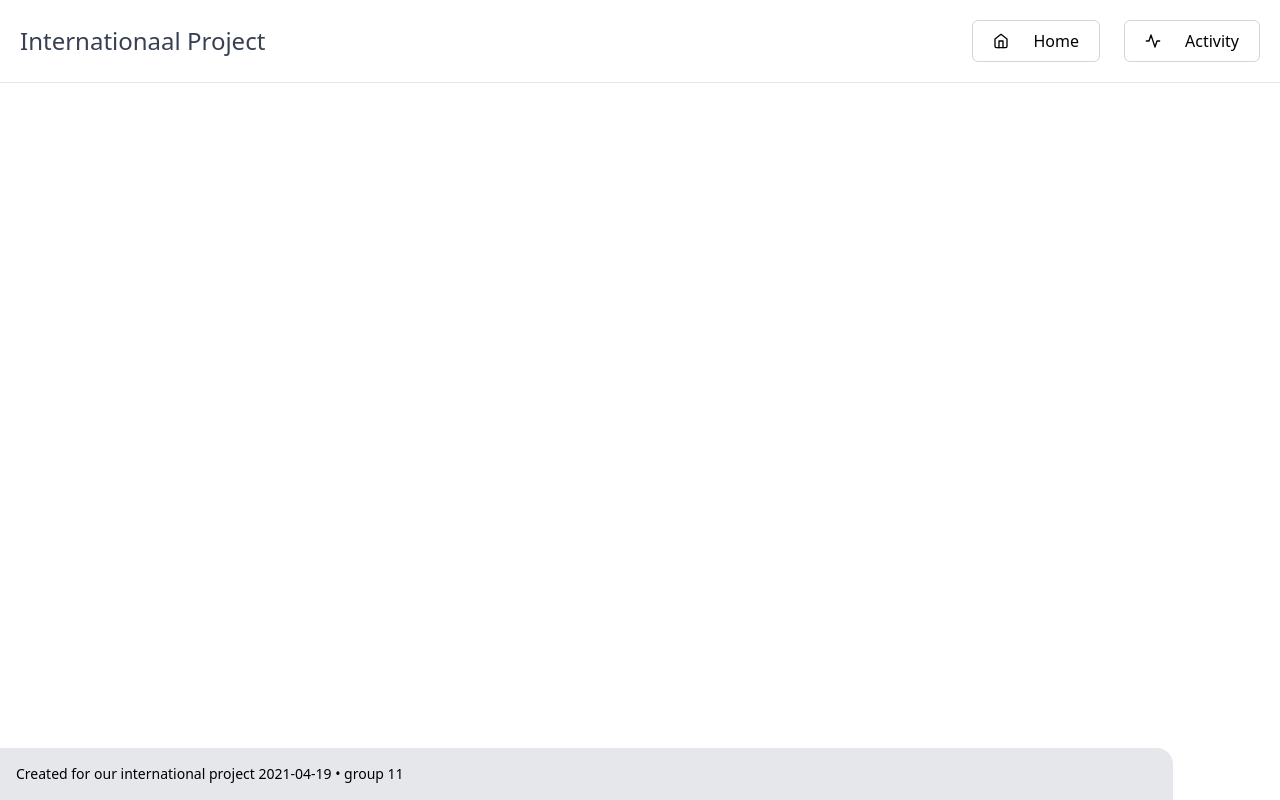
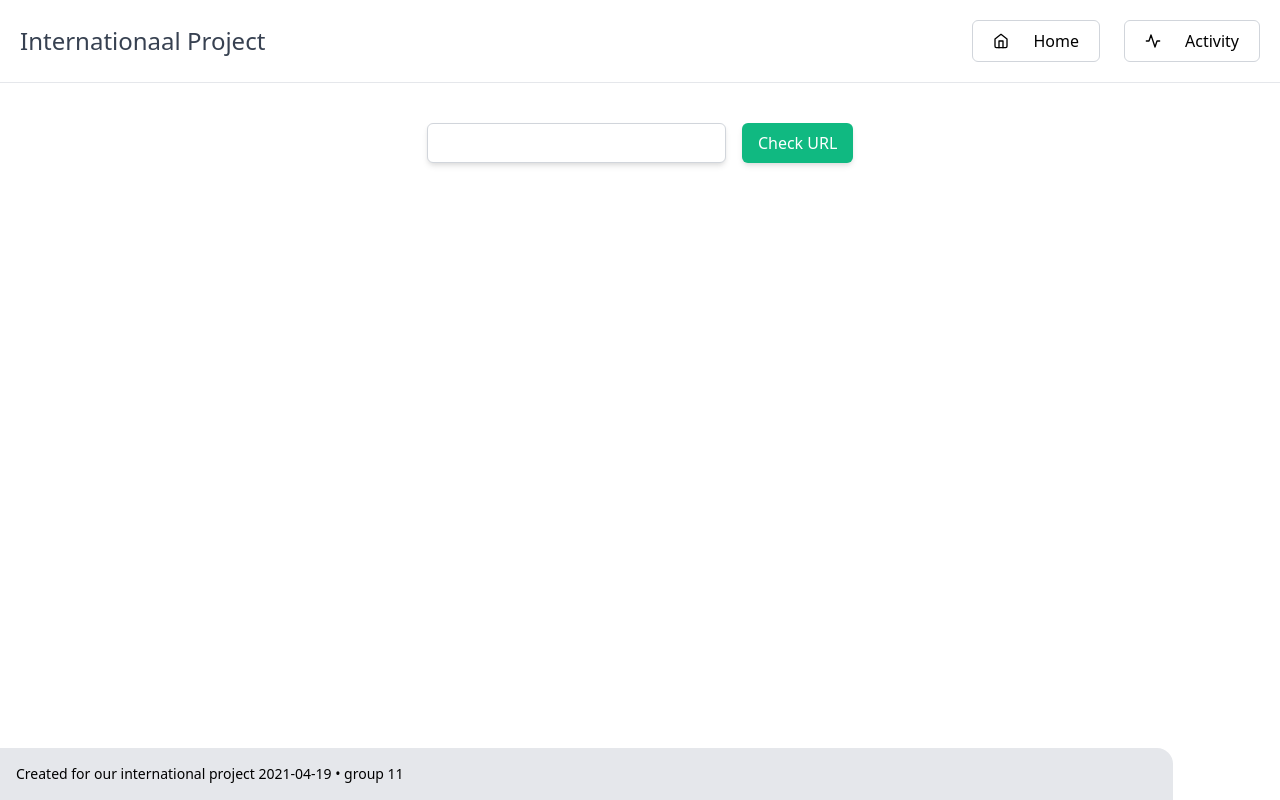
Before and after one commit to laurens-mesure/internationaal_project, a React (Create React App) app: page /activity in a window 1280 px wide. Built offline with nearby package versions, Linux system fonts and the light colour scheme.

Commit message:
Added route to activity

```diff
--- a/src/App.tsx
+++ b/src/App.tsx
@@ -3,6 +3,7 @@ import { BrowserRouter as Router, Switch, Route } from "react-router-dom";
 
 // Views
 import Frontpage from "./Views/Frontpage";
+import Activity from "./Views/Activity";
 
 // Components
 import Nav from "./Components/Nav";
@@ -15,6 +16,7 @@ const App: React.FC = () => {
                 <Nav />
                 <Switch>
                     <Route exact path="/" component={Frontpage} />
+                    <Route exact path="/activity" component={Activity} />
                 </Switch>
                 <Footer />
             </main>
--- /dev/null
+++ b/src/Views/Activity.tsx
@@ -0,0 +1,51 @@
+import React, { FormEvent } from "react";
+
+const Activity: React.FC = () => {
+    return (
+        <section className="mx-auto w-11/12 sm:w-2/3 xl:w-1/3">
+            <form
+                className="flex flex-row mb-6"
+                onSubmit={(e) => handleSubmit(e)}
+            >
+                <input
+                    type="url"
+                    name="query"
+                    required
+                    autoComplete="off"
+                    className="border border-gray-300 shadow-md flex-grow rounded-md p-1 px-2"
+                />
+                <input
+                    type="submit"
+                    value="Check URL"
+                    className="w-max px-4 py-2 ml-4 bg-green-500 text-white rounded-md shadow-md"
+                />
+            </form>
+            {/* {data && data.response_code === 1 && !isScanning ? (
+                <p
+                    className={`text-center ${
+                        data.positives || -1 > 0 ? "bg-red-300" : "bg-green-400"
+                    } rounded-md shadow-lg p-3`}
+                    style={{
+                        color: data.positives || -1 > 0 ? "#513743" : "#fff",
+                    }}
+                >
+                    The URL {url}{" "}
+                    {data.positives || -1 > 0
+                        ? "has a high probablity of malicious content!"
+                        : "is probably safe."}
+                </p>
+            ) : isScanning ? (
+                <p>Processing...</p>
+            ) : (
+                <p>This link does not exist in dataset.</p>
+            )} */}
+        </section>
+    );
+
+    function handleSubmit(e: FormEvent<HTMLFormElement>) {
+        e.preventDefault();
+        console.log("triggered");
+    }
+};
+
+export default Activity;
```
Also changed, not shown: 1 other file (tests, documents, lock files or other folders).
